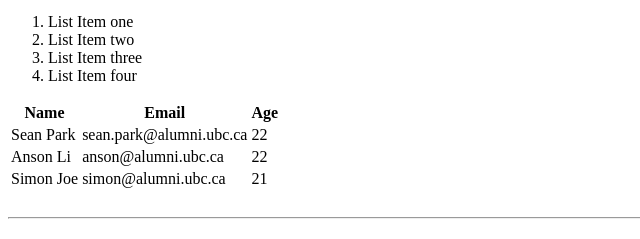
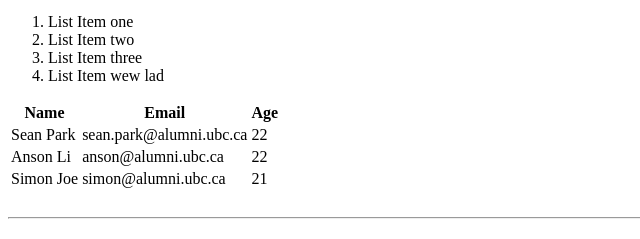
Before and after one commit to seansjpark/htmlcheatsheet, a plain HTML site: page index.html in a window 1280 px wide. Shown: the part 321-560 px from the top of the page, 0-640 px from the left. Drawn offline with Linux system fonts and the light colour scheme.

Commit message:
Changed index.html

```diff
--- a/index.html
+++ b/index.html
@@ -30,7 +30,7 @@
         <li>List Item one</li>
         <li>List Item two</li>
         <li>List Item three</li>
-        <li>List Item four</li>
+        <li>List Item wew lad</li>
       </ol>
 
       <!-- Table -->
```
